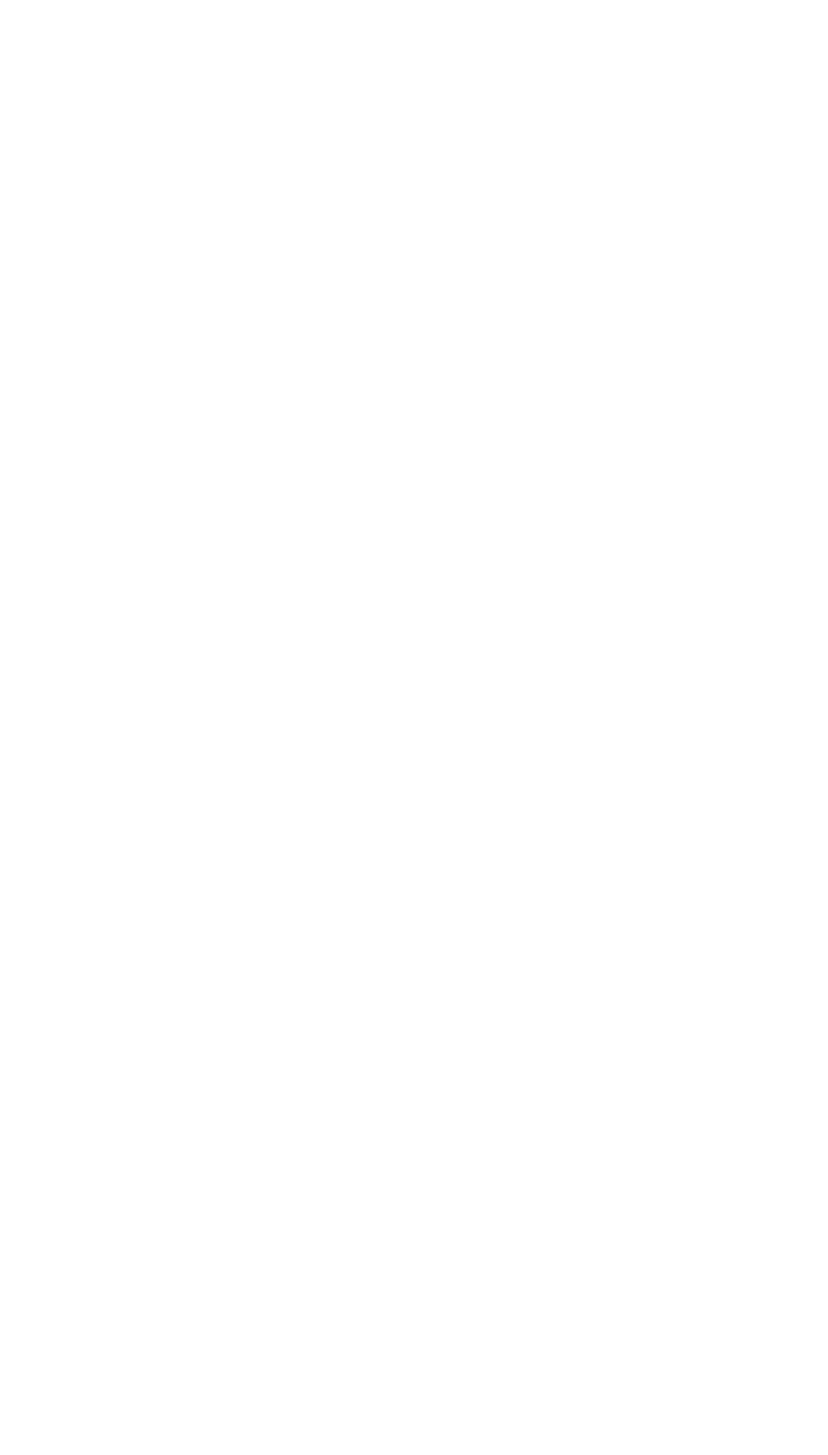
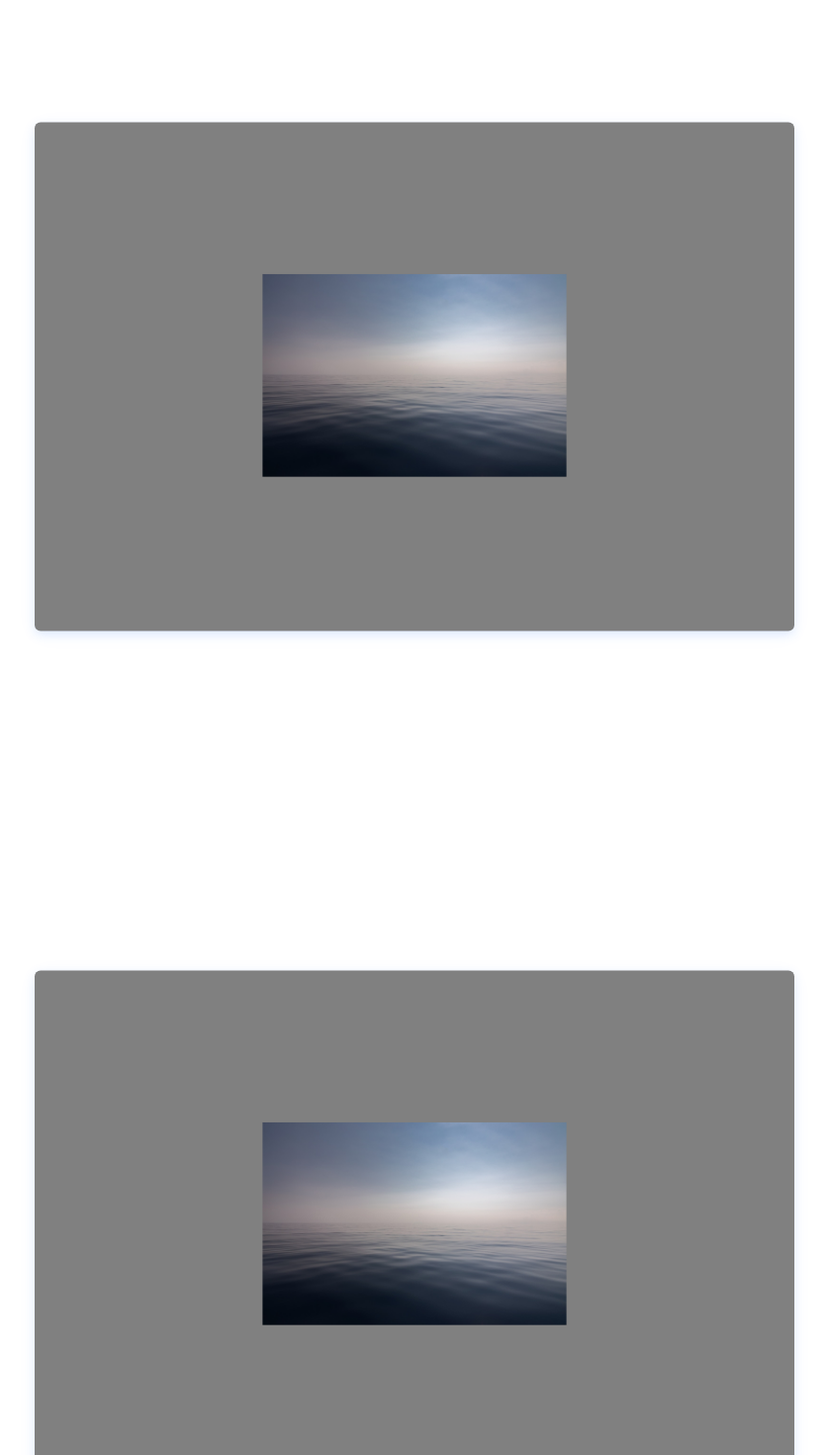
Before and after one commit to Ellieellie12/glass-studios-2.0, a React (Vite) app: page /studios in a window 1280 px wide. Shown: the part 1160-2630 px from the top of the page at 99% size, without its empty margins (221-1058 px from the left). Before the commit the page ends 1197 px from the top, so only its background shows below. Built offline with nearby package versions, Linux system fonts and the light colour scheme.

Commit message:
add five cards for studio choices

```diff
--- a/src/components/Carditem/CardItem.module.css
+++ b/src/components/Carditem/CardItem.module.css
@@ -1,8 +1,7 @@
 /* .cards-item {
   display: flex;
   flex: 1;
-
-}
+}  */
 
 .card-link {
   display: flex;
@@ -14,9 +13,11 @@
   border-radius: 10px;
   overflow: hidden;
   text-decoration: none;
-} */
+  background-color: grey;
+  transform: scale(0.6);
+}
 
 
 img {
-  transform: scale(0.5);
+  transform: scale(0.4);
 }
--- a/src/components/pages/Studios.jsx
+++ b/src/components/pages/Studios.jsx
@@ -21,6 +21,30 @@ const Studios = () => {
             path='/studioone'
             className={styles['temp-image']}
             />
+            <CardItem
+            src='images/temp.jpg'
+            text='Studio 1'
+            path='/studioone'
+            className={styles['temp-image']}
+            />
+            <CardItem
+            src='images/temp.jpg'
+            text='Studio 1'
+            path='/studioone'
+            className={styles['temp-image']}
+            />
+            <CardItem
+            src='images/temp.jpg'
+            text='Studio 1'
+            path='/studioone'
+            className={styles['temp-image']}
+            />
+            <CardItem
+            src='images/temp.jpg'
+            text='Studio 1'
+            path='/studioone'
+            className={styles['temp-image']}
+            />
 
           </ul>
 
--- a/src/components/pages/Studios.module.css
+++ b/src/components/pages/Studios.module.css
@@ -1,6 +1,5 @@
 .cards {
   padding: 4rem
-
 }
 
 .studio-title {
@@ -22,8 +21,7 @@
 }
 
 .card-items {
-  /* margin: 24px; */
-  /* text-decoration: none; */
+  margin: 24px;
   list-style: none;
   /* height: 30px;
   width: 20px; */
@@ -39,18 +37,18 @@
 .card-link {
   display: flex;
   flex-flow: column;
-  width: 100%;
-  box-shadow: 0 6px 20px rgba(56, 125, 255, 0.17);
+  /* width: 100%; */
+  /* box-shadow: 0 6px 20px rgba(56, 125, 255, 0.17);
   -webkit-filter: drop-shadow(0 6px 20px rgba(56, 125, 255, 0.017));
   filter: drop-shadow(0 6px 20px rgba(56, 125, 255, 0.017));
   border-radius: 10px;
   overflow: hidden;
-  text-decoration: none;
+  text-decoration: none; */
 }
 
 .pic-wrap {
   position: relative;
-  width: 100%;
+  /* width: 100%; */
   /* padding-top: 67%; */
   overflow: hidden;
 
```
